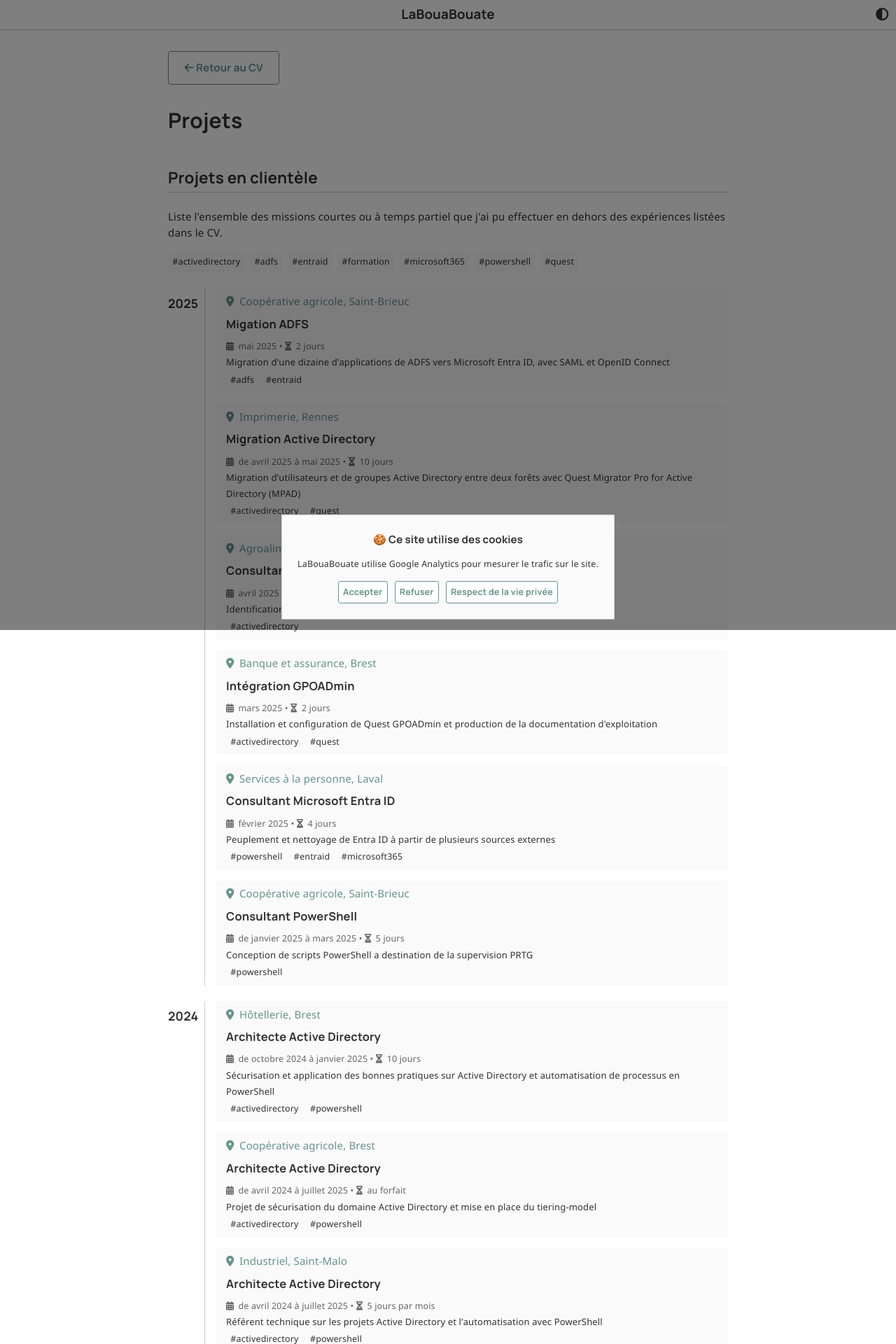
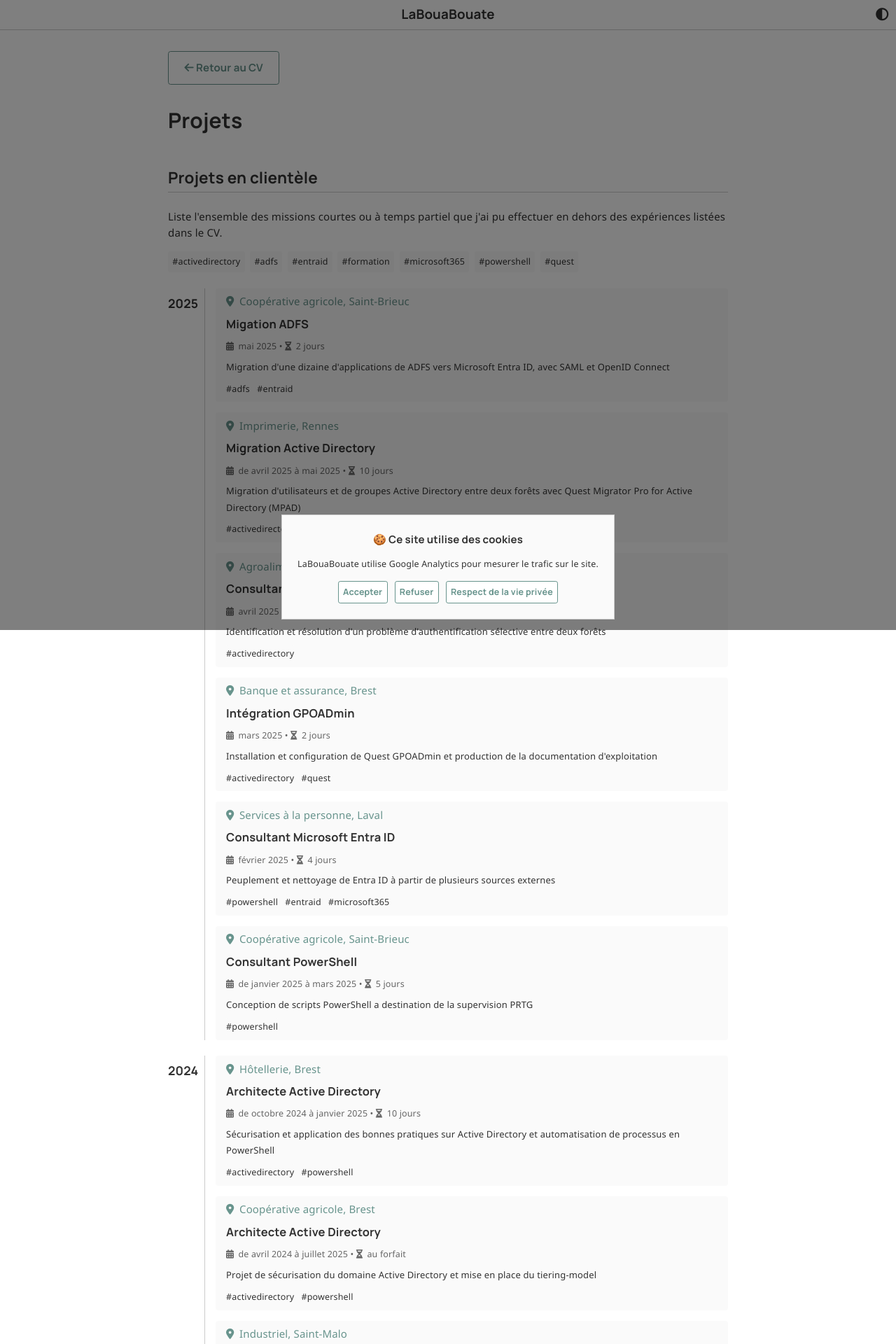
Before and after one commit to leobouard/leobouard.github.io, a Jekyll site: the page built from _pages/projects.html, in a window 1280 px wide. Shown: the top 1920 px of the page at 70% size. Built offline with Jekyll 4.4.1, drawn with Linux system fonts in a browser that asks for light colours; nearby versions of some CDN libraries; some web fonts are replaced.

Commit message:
Update cv.scss

```diff
--- a/assets/css/cv.scss
+++ b/assets/css/cv.scss
@@ -310,13 +310,13 @@ div.project small {
 }
 
 div.project p {
-    margin: 0;
+    margin: 0.5em 0;
     font-size: small;
 }
 
 div.project code {
     background-color: var(--lightaccent);
-    padding: 0 0.5em;
+    margin-right: 0.5em;
     border-radius: var(--borderradius);
     text-decoration: none;
     font-size: smaller;
```
